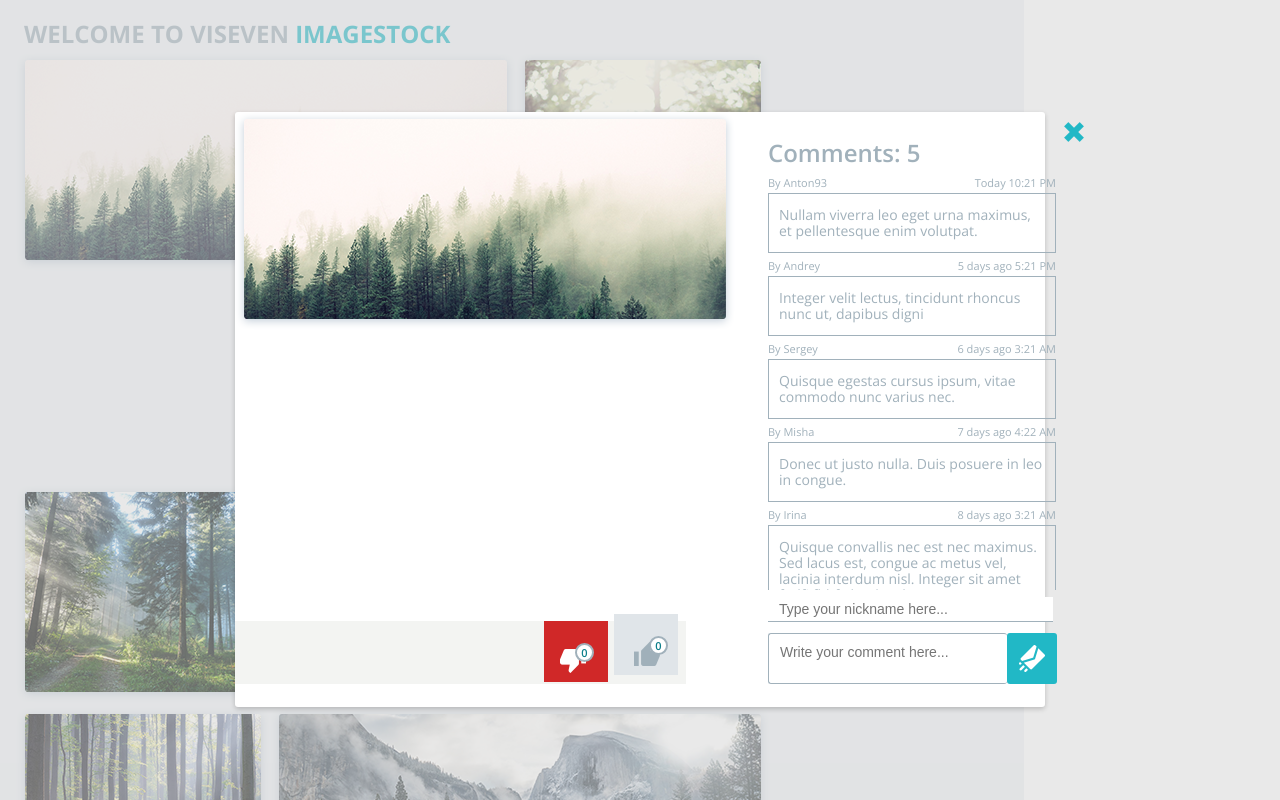
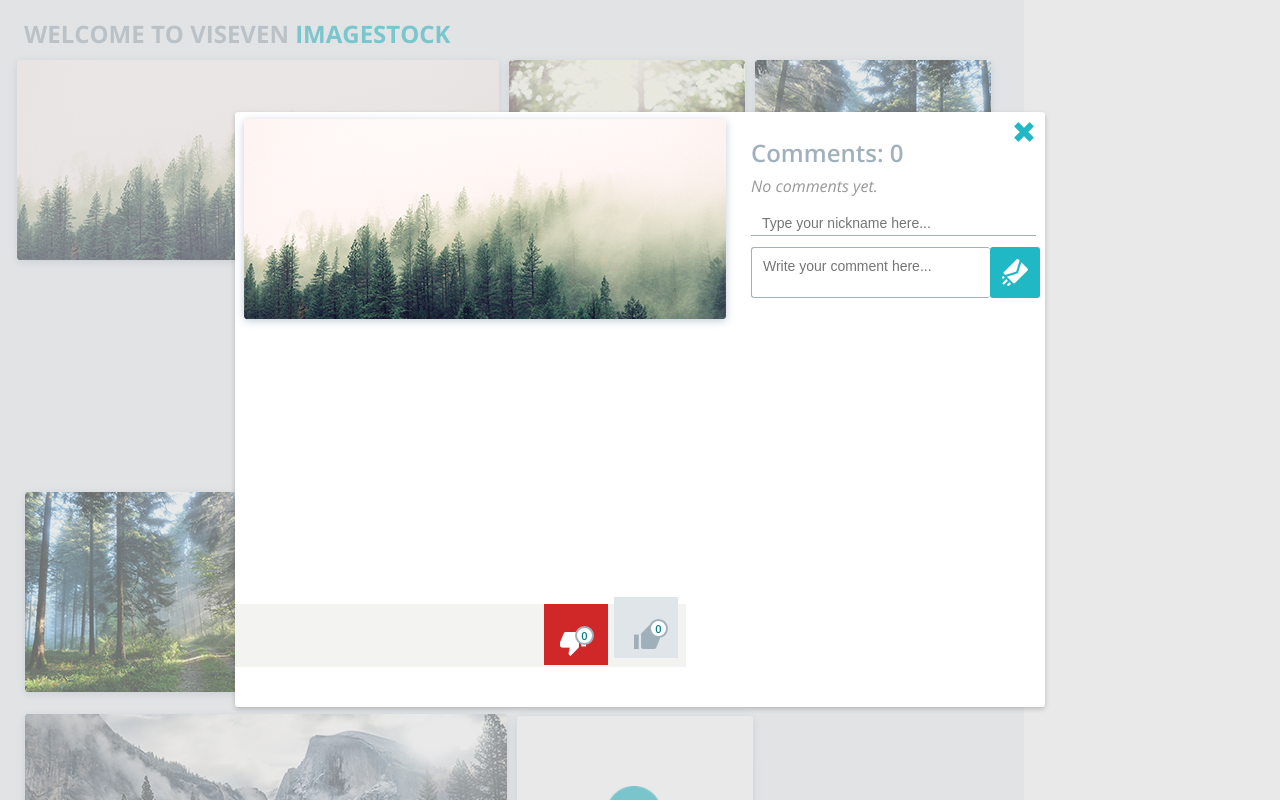
Before and after one commit to 88sheremet/mentorship-app, a Vue app in the folder mentorship-app/: page / in a window 1280 px wide. Both pictures are taken after a click on the button 266 px from the left and 162 px from the top of the page. Shown: the top 800 px of the page. Built offline with nearby package versions, Linux system fonts and the light colour scheme.

Commit message:
updateGalleyBox): add to posibility to add comment

```diff
--- a/mentorship-app/src/components/GalleryBox.vue
+++ b/mentorship-app/src/components/GalleryBox.vue
@@ -2,7 +2,10 @@
   <div class="wrapper">
     <div v-for="(image, index) in images" :key="index" class="image-wrapper">
       <button @click="openModal(index)">
-        <img :src="image.src" alt="Image" />
+        <img
+        :src="image.src"
+        alt="Image"
+        :class="`box3__inner-box${index + 3}`"/>
       </button>
     </div>
 
@@ -12,17 +15,20 @@
       v-if="currentImage"
       :visible="isModalOpen"
       :image="currentImage.src"
+      :image-id="currentImage.id"
       :likes="currentImage.likes"
       :dislikes="currentImage.dislikes"
+      :initial-comments="currentImage.comments"
       @close="closeModal"
       @like="handleLike"
       @dislike="handleDislike"
+      @update:comments="handleCommentsUpdate"
     />
   </div>
 </template>
 
 <script lang="ts">
-import { Component, Vue, Watch } from 'vue-property-decorator';
+import { Component, Vue } from 'vue-property-decorator';
 import AddImageCard from '@/components/AddImageCard.vue';
 import ModalCard from '@/components/ModalCard.vue';
 
@@ -34,10 +40,18 @@ import pic6 from '@/assets/pic6.png';
 import pic7 from '@/assets/pic7.png';
 import pic8 from '@/assets/pic8.png';
 
+interface Comment {
+  person: string;
+  time: string;
+  comment: string;
+}
+
 interface GalleryImage {
+  id: number;
   src: string;
   likes: number;
   dislikes: number;
+  comments: Comment[];
 }
 
 @Component({
@@ -49,13 +63,27 @@ export default class GalleryBox extends Vue {
   selectedIndex: number | null = null;
 
   images: GalleryImage[] = [
-    { src: pic1, likes: 0, dislikes: 0 },
-    { src: pic2, likes: 0, dislikes: 0 },
-    { src: pic3, likes: 0, dislikes: 0 },
-    { src: pic4, likes: 0, dislikes: 0 },
-    { src: pic6, likes: 0, dislikes: 0 },
-    { src: pic7, likes: 0, dislikes: 0 },
-    { src: pic8, likes: 0, dislikes: 0 },
+    {
+      id: 1, src: pic1, likes: 0, dislikes: 0, comments: [],
+    },
+    {
+      id: 2, src: pic2, likes: 0, dislikes: 0, comments: [],
+    },
+    {
+      id: 3, src: pic3, likes: 0, dislikes: 0, comments: [],
+    },
+    {
+      id: 4, src: pic4, likes: 0, dislikes: 0, comments: [],
+    },
+    {
+      id: 5, src: pic6, likes: 0, dislikes: 0, comments: [],
+    },
+    {
+      id: 6, src: pic7, likes: 0, dislikes: 0, comments: [],
+    },
+    {
+      id: 7, src: pic8, likes: 0, dislikes: 0, comments: [],
+    },
   ];
 
   get currentImage(): GalleryImage | null {
@@ -87,6 +115,13 @@ export default class GalleryBox extends Vue {
     }
   }
 
+  handleCommentsUpdate(updatedComments: Comment[]): void {
+    if (this.currentImage) {
+      this.currentImage.comments = updatedComments;
+      this.saveImages();
+    }
+  }
+
   handleAddImage(file: File): void {
     const reader = new FileReader();
 
@@ -94,10 +129,14 @@ export default class GalleryBox extends Vue {
       const result = event.target?.result;
 
       if (typeof result === 'string') {
+        const newId = this.generateUniqueId();
+
         this.images.push({
+          id: newId,
           src: result,
           likes: 0,
           dislikes: 0,
+          comments: [],
         });
 
         this.saveImages();
@@ -107,20 +146,38 @@ export default class GalleryBox extends Vue {
     reader.readAsDataURL(file);
   }
 
-  saveImages(): void {
-    localStorage.setItem('galleryImages', JSON.stringify(this.images));
+  // eslint-disable-next-line class-methods-use-this
+  generateUniqueId(): number {
+    const newId = Date.now() + Math.floor(Math.random() * 1000);
+    return newId;
   }
 
-  mounted(): void {
+  saveImages(): void {
+    try {
+      localStorage.setItem('galleryImages', JSON.stringify(this.images));
+    } catch (error) {
+      console.error('Failed to save images', error);
+    }
+  }
+
+  loadImages(): void {
     const savedImages = localStorage.getItem('galleryImages');
 
     if (savedImages) {
       try {
-        this.images = JSON.parse(savedImages);
+        const parsed = JSON.parse(savedImages);
+        this.images = parsed.map((img: any) => ({
+          ...img,
+          comments: img.comments || [],
+        }));
       } catch (error) {
         console.error('Failed to load images', error);
       }
     }
+  }
+
+  mounted(): void {
+    this.loadImages();
   }
 }
 </script>
@@ -213,4 +270,36 @@ export default class GalleryBox extends Vue {
   margin: 0 auto;
   max-width: 980px;
 }
+.box3__inner-box10{
+  width: 240px;
+  height: 210px;
+}
+.box3__inner-box11{
+  width: 240px;
+  height: 210px;
+}
+.box3__inner-box12{
+  width: 240px;
+  height: 210px;
+}
+.box3__inner-box13{
+  width: 240px;
+  height: 210px;
+}
+.box3__inner-box14{
+  width: 240px;
+  height: 210px;
+}
+.box3__inner-box15{
+  width: 240px;
+  height: 210px;
+}
+.box3__inner-box16{
+  width: 240px;
+  height: 210px;
+}
+.box3__inner-box17{
+  width: 240px;
+  height: 210px;
+}
 </style>
--- a/mentorship-app/src/components/ModalCard.vue
+++ b/mentorship-app/src/components/ModalCard.vue
@@ -39,8 +39,10 @@
           </div>
           <div class="modal__wrapper-right">
             <CloseIconPopup class="close-icon-popup" @click="close" />
-            <SendCommentArea />
-            <InputArea />
+            <SendCommentArea
+              :comments="comments"
+              @add-comment="handleAddComment"/>
+            <!-- <InputArea /> -->
           </div>
         </div>
       </div>
@@ -49,20 +51,28 @@
 </template>
 
 <script lang="ts">
-import { Component, Vue, Prop } from 'vue-property-decorator';
+
+import {
+  Component, Vue, Prop, Watch,
+} from 'vue-property-decorator';
 
 import CloseIconPopup from '@/components/CloseIconPopup.vue';
+
 import SendCommentArea from '@/components/SendCommentArea.vue';
-import InputArea from '@/components/InputArea.vue';
 
 import dislikeIcon from '../assets/popup-dislike-icon.png';
 import likeIcon from '../assets/popup-like-icon.png';
+
+interface Comment {
+  person: string;
+  time: string;
+  comment: string;
+}
 
 @Component({
   components: {
     CloseIconPopup,
     SendCommentArea,
-    InputArea,
   },
 })
 export default class ModalCard extends Vue {
@@ -78,12 +88,48 @@ export default class ModalCard extends Vue {
   @Prop({ required: true })
   readonly dislikes!: number
 
+  @Prop({ type: Array, default: () => [] })
+  readonly initialComments!: Comment[];
+
+  comments: Comment[] = [];
+
   dislike: string = dislikeIcon
 
   like: string = likeIcon
 
+  private get storageKey(): string {
+    return `image_comments_${this.image}`;
+  }
+
   mounted(): void {
     document.addEventListener('keydown', this.onEsc);
+
+    document.addEventListener('keydown', this.onEsc);
+    this.comments = [...this.initialComments];
+
+    this.loadComments();
+  }
+
+  loadComments(): void {
+    const savedComments = localStorage.getItem(this.storageKey);
+    if (savedComments) {
+      try {
+        this.comments = JSON.parse(savedComments);
+      } catch (e) {
+        console.error('Error loading comments from localStorage', e);
+        this.comments = [...this.initialComments];
+      }
+    } else {
+      this.comments = [...this.initialComments];
+    }
+  }
+
+  saveComments(): void {
+    try {
+      localStorage.setItem(this.storageKey, JSON.stringify(this.comments));
+    } catch (e) {
+      console.error('Error saving comments to localStorage', e);
+    }
   }
 
   beforeDestroy(): void {
@@ -106,6 +152,25 @@ export default class ModalCard extends Vue {
 
   dislikeImage(): void {
     this.$emit('dislike');
+  }
+
+  @Watch('visible')
+  onVisibleChange(newVal: boolean) {
+    if (newVal && this.initialComments.length > 0) {
+      this.comments = [...this.initialComments];
+    }
+  }
+
+  handleAddComment(commentData: { person: string; comment: string }): void {
+    const newComment: Comment = {
+      person: commentData.person,
+      time: new Date().toLocaleString(),
+      comment: commentData.comment,
+    };
+
+    const updatedComments = [...this.comments, newComment];
+
+    this.$emit('update:comments', updatedComments);
   }
 }
 </script>
@@ -148,6 +213,8 @@ export default class ModalCard extends Vue {
 }
 .modal__wrapper-left {
   position: relative;
+  width: 450px;
+  height: 555px;
 }
 .modal__wrapper-left-bottom-box {
   position: absolute;
--- a/mentorship-app/src/components/SendCommentArea.vue
+++ b/mentorship-app/src/components/SendCommentArea.vue
@@ -1,92 +1,105 @@
 <template>
   <div class="send-comment-area">
-    <h2 class="send-comment-area__header">Comments: 5</h2>
-    <div class="comment-item-list">
+    <h2 class="send-comment-area__header">Comments: {{ commentsCount }}</h2>
+
+    <div v-if="comments.length > 0" class="comment-item-list">
       <CommentItem
-        :person="'By Anton93'"
-        :time="'Today 10:21 PM'"
-        :comment="'Nullam viverra leo eget urna maximus,  et pellentesque enim volutpat.'"
-      />
-      <CommentItem
-        :person="'By Andrey'"
-        :time="'5 days ago 5:21 PM'"
-        :comment="'Integer velit lectus, tincidunt rhoncus  nunc ut, dapibus digni'"
-      />
-      <CommentItem
-        :person="'By Sergey'"
-        :time="'6 days ago 3:21 AM'"
-        :comment="'Quisque egestas cursus ipsum, vitae  commodo nunc varius nec.'"
-      />
-      <CommentItem
-        :person="'By Misha'"
-        :time="'7 days ago 4:22 AM'"
-        :comment="'Donec ut justo nulla. Duis posuere in  leo in congue.'"
-      />
-      <CommentItem
-        :person="'By Irina'"
-        :time="'8 days ago 3:21 AM'"
-        :comment="comment"
+        v-for="(comment, index) in comments"
+        :key="index"
+        :person="comment.person"
+        :time="comment.time"
+        :comment="comment.comment"
       />
     </div>
+
+    <div v-else class="no-comments">
+      <p>No comments yet.</p>
+    </div>
+
+    <AddCommentForm @submit-comment="onSubmitComment" />
   </div>
 </template>
+
 <script lang="ts">
-import { Component, Vue } from 'vue-property-decorator';
+import {
+  Component, Vue, Prop,
+} from 'vue-property-decorator';
 import CommentItem from '@/components/CommentItem.vue';
+import AddCommentForm from '@/components/InputArea.vue';
+
+export interface Comment {
+  person: string;
+  time: string;
+  comment: string;
+}
 
 @Component({
   components: {
     CommentItem,
+    AddCommentForm,
   },
 })
 export default class SendCommentArea extends Vue {
-  comment =
-    'Quisque convallis nec est nec maximus. Sed lacus est, congue ac metus vel, lacinia interdum nisl. Integer sit amet fndfj fbhfg bg drgtd';
+  @Prop({ type: Array, default: () => [] })
+  readonly comments!: Comment[];
+
+  @Prop({ type: [String, Number], required: true })
+  readonly imageId!: string | number;
+
+  get commentsCount(): number {
+    return this.comments.length;
+  }
+
+  onSubmitComment(commentData: { person: string; comment: string }): void {
+    this.$emit('add-comment', commentData);
+  }
 }
 </script>
 
 <style scoped lang="scss">
+.send-comment-area__header {
+  margin-bottom: 6px;
+  font-size: 24px;
+  font-weight: 600;
+  padding-left: 33px;
+}
+
 .comment-item-list {
   display: flex;
   flex-direction: column;
   gap: 5px;
   width: 288px;
-  height: 415px;
-  overflow: auto;
+  max-height: 350px;
+  overflow-y: auto;
   padding-right: 24px;
-  overflow: auto;
+  margin-bottom: 15px;
+  padding-left: 33px;
 
   /* Firefox */
   scrollbar-width: thin;
   scrollbar-color: #21b8c6 #e0e0e0;
-}
 
-/* Убираем стрелки */
-:deep(.comment-item-list::-webkit-scrollbar-button) {
-  display: none;
-  height: 0;
-  width: 0;
-}
-
-/* Настраиваем сам скролл */
-:deep(.comment-item-list::-webkit-scrollbar) {
+  &::-webkit-scrollbar {
     width: 10px;
   }
 
-:deep(.comment-item-list::-webkit-scrollbar-track) {
+  &::-webkit-scrollbar-track {
     background: #e0e0e0;
     border-radius: 20px;
   }
 
-:deep(.comment-item-list::-webkit-scrollbar-thumb) {
+  &::-webkit-scrollbar-thumb {
     background-color: #21b8c6;
     border-radius: 20px;
     border: 3px solid transparent;
     background-clip: content-box;
   }
-.send-comment-area__header {
-  margin-bottom: 6px;
-  font-size: 24px;
-  font-weight: 600;
+}
+
+.no-comments {
+  color: #999;
+  font-style: italic;
+  margin-bottom: 15px;
+  padding-left: 33px;
 }
 </style>
--- a/mentorship-app/src/views/HomePage.vue
+++ b/mentorship-app/src/views/HomePage.vue
@@ -5,8 +5,6 @@
     </h1>
 
     <GalleryBox />
-
-    <!-- <ScrollBar /> -->
   </div>
 </template>
 
@@ -14,12 +12,10 @@
 import { Component, Vue } from 'vue-property-decorator';
 
 import GalleryBox from '@/components/GalleryBox.vue';
-// import ScrollBar from '@/components/ScrollBar.vue';
 
 @Component({
   components: {
     GalleryBox,
-    // ScrollBar,
   },
 })
 export default class HomePage extends Vue {}
```
Also changed, not shown: mentorship-app/src/App.vue (+0 -8 lines), mentorship-app/src/components/InputArea.vue (+32 -2 lines). Lines whose indentation alone changed are shown as unchanged.
